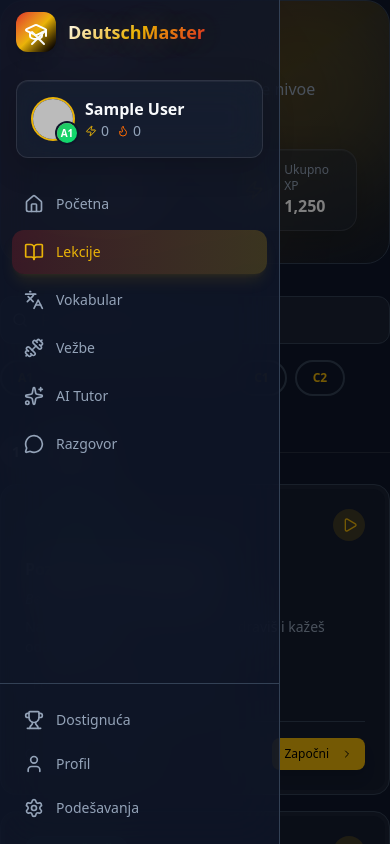
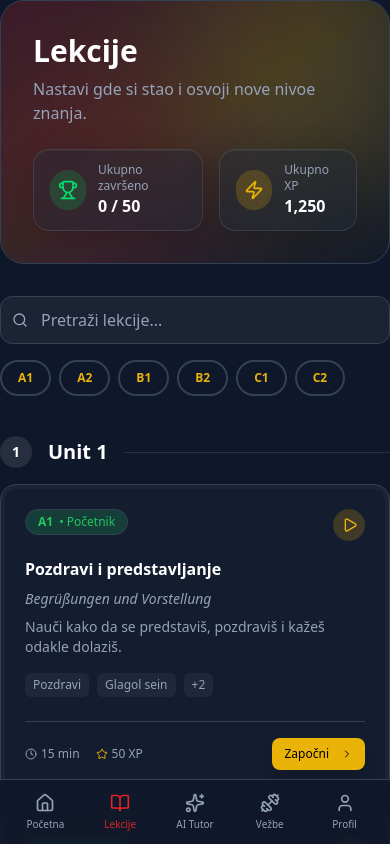
Before and after one commit to zoxknez/nemackijezik, a Next.js app: page /lekcije in a window 390 px wide. Shown: the top 844 px of the page. Built offline with nearby package versions, Linux system fonts and the light colour scheme; no server answers; sample sign-in values are in the browser's storage.

Commit message:
Optimize for mobile devices: add mobile nav, adjust sidebar and header

```diff
--- a/src/app/(dashboard)/layout.tsx
+++ b/src/app/(dashboard)/layout.tsx
@@ -1,5 +1,5 @@
 import { Sidebar } from "@/components/layout/sidebar"
-import { Header } from "@/components/layout/header"
+import { MobileNav } from "@/components/layout/mobile-nav"
 import { auth } from "@/lib/auth"
 import { redirect } from "next/navigation"
 
@@ -25,9 +25,10 @@ export default async function DashboardLayout({
           streak: (session.user as any).streak || 0,
         }}
       />
-      <div className="lg:pl-[280px] transition-all duration-300">
+      <div className="lg:pl-[280px] pb-16 lg:pb-0 transition-all duration-300">
         {children}
       </div>
+      <MobileNav />
     </div>
   )
 }
--- a/src/components/layout/header.tsx
+++ b/src/components/layout/header.tsx
@@ -25,7 +25,7 @@ export function Header({ title, subtitle }: HeaderProps) {
     >
       <div className="flex h-full items-center justify-between px-4 lg:px-6">
         {/* Left side - Title */}
-        <div className="flex items-center gap-4 pl-12 lg:pl-0">
+        <div className="flex items-center gap-4 lg:pl-0">
           {title && (
             <motion.div
               initial={{ opacity: 0, y: -10 }}
--- /dev/null
+++ b/src/components/layout/mobile-nav.tsx
@@ -0,0 +1,51 @@
+"use client"
+
+import Link from "next/link"
+import { usePathname } from "next/navigation"
+import { cn } from "@/lib/utils"
+import {
+  Home,
+  BookOpen,
+  Dumbbell,
+  User,
+  Sparkles
+} from "lucide-react"
+
+const mobileNavItems = [
+  { href: "/dashboard", label: "Početna", icon: Home },
+  { href: "/lekcije", label: "Lekcije", icon: BookOpen },
+  { href: "/ai-tutor", label: "AI Tutor", icon: Sparkles },
+  { href: "/vezbe", label: "Vežbe", icon: Dumbbell },
+  { href: "/profil", label: "Profil", icon: User },
+]
+
+export function MobileNav() {
+  const pathname = usePathname()
+
+  return (
+    <div className="fixed bottom-0 left-0 z-50 w-full border-t border-white/10 bg-background/80 backdrop-blur-xl lg:hidden">
+      <div className="flex h-16 items-center justify-around px-2">
+        {mobileNavItems.map((item) => {
+          const Icon = item.icon
+          const isActive = pathname === item.href || (item.href !== "/dashboard" && pathname.startsWith(item.href))
+
+          return (
+            <Link
+              key={item.href}
+              href={item.href}
+              className={cn(
+                "flex flex-col items-center justify-center gap-1 rounded-lg p-2 transition-colors min-w-[60px]",
+                isActive
+                  ? "text-primary"
+                  : "text-muted-foreground hover:text-foreground"
+              )}
+            >
+              <Icon className="h-5 w-5" />
+              <span className="text-[10px] font-medium">{item.label}</span>
+            </Link>
+          )
+        })}
+      </div>
+    </div>
+  )
+}
--- a/src/components/layout/sidebar.tsx
+++ b/src/components/layout/sidebar.tsx
@@ -57,41 +57,15 @@ export function Sidebar({ user }: SidebarProps) {
 
   return (
     <>
-      {/* Mobile Menu Button */}
-      <Button
-        variant="ghost"
-        size="icon"
-        className="fixed top-4 left-4 z-50 lg:hidden"
-        onClick={toggleSidebar}
-      >
-        {isSidebarOpen ? <X className="h-6 w-6" /> : <Menu className="h-6 w-6" />}
-      </Button>
-
-      {/* Mobile Overlay */}
-      <AnimatePresence>
-        {isSidebarOpen && (
-          <motion.div
-            initial={{ opacity: 0 }}
-            animate={{ opacity: 1 }}
-            exit={{ opacity: 0 }}
-            className="fixed inset-0 z-40 bg-black/50 lg:hidden"
-            onClick={toggleSidebar}
-          />
-        )}
-      </AnimatePresence>
-
       {/* Sidebar */}
       <motion.aside
         initial={false}
         animate={{
           width: isSidebarOpen ? 280 : 80,
-          x: typeof window !== "undefined" && window.innerWidth < 1024
-            ? isSidebarOpen ? 0 : -280
-            : 0,
         }}
         className={cn(
-          "fixed left-0 top-0 z-40 h-screen",
-          "flex flex-col border-r border-white/10",
+          "fixed left-0 top-0 z-40 h-screen hidden lg:flex",
+          "flex-col border-r border-white/10",
           "bg-background/80 backdrop-blur-xl",
           "transition-all duration-300",
         )}
```
